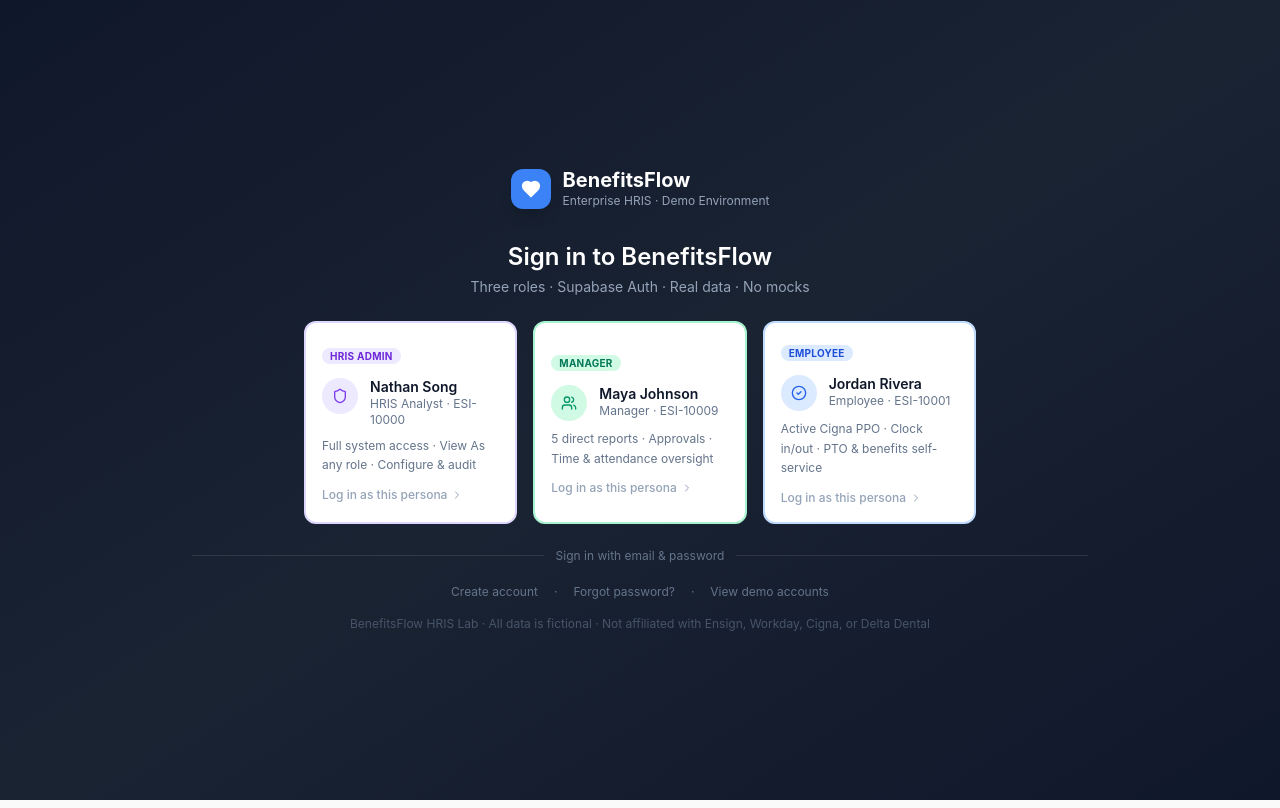
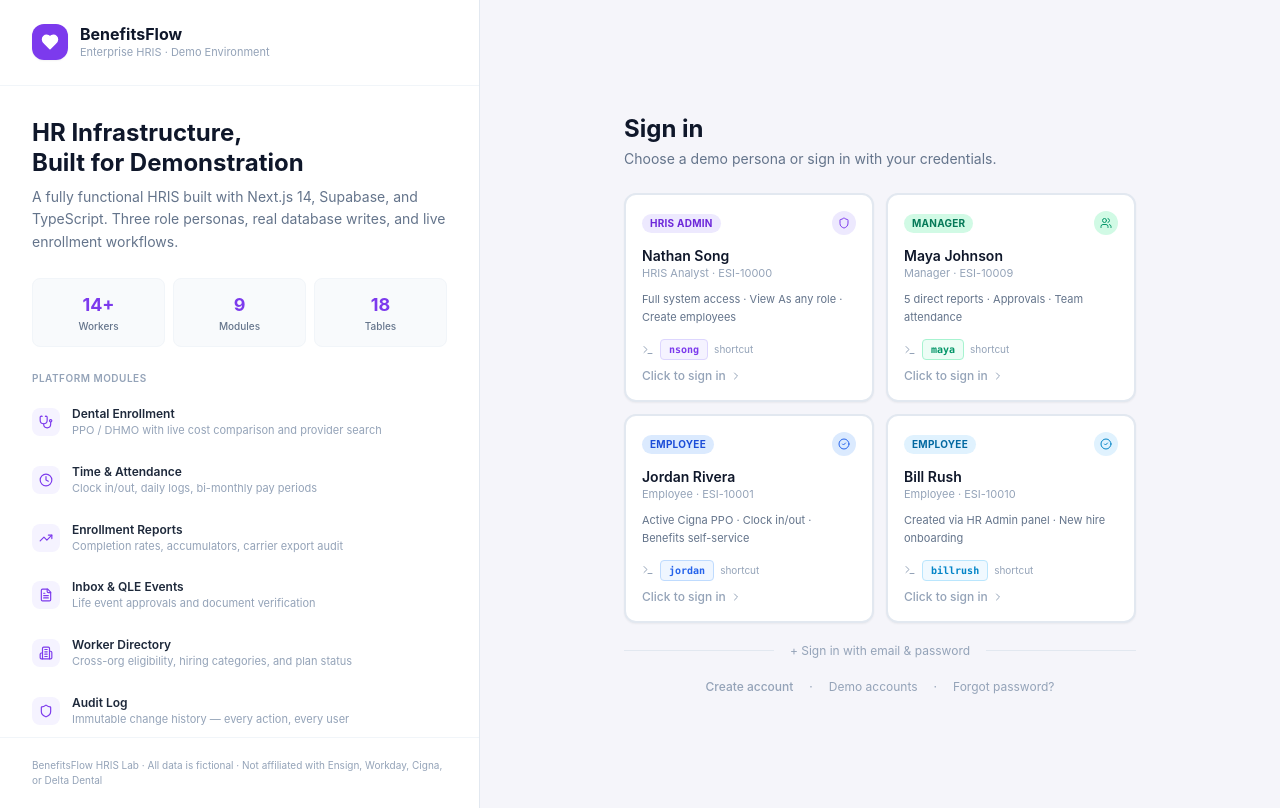
Before and after one commit to covercapy/benefitsflow, a Next.js app: page /login in a window 1280 px wide. Built offline with nearby package versions, Linux system fonts and the light colour scheme.

Commit message:
Redesign login page to dashboard split-panel layout

```diff
--- a/src/app/login/page.tsx
+++ b/src/app/login/page.tsx
@@ -2,80 +2,88 @@
 
 import { useState } from 'react'
 import { createClient } from '@/lib/supabase/client'
-import { Heart, Shield, Users, CheckCircle2, ChevronRight, Eye, EyeOff } from 'lucide-react'
+import {
+  Heart, Shield, Users, CheckCircle2, ChevronRight,
+  Eye, EyeOff, Stethoscope, Clock, FileText,
+  TrendingUp, Building2, Terminal
+} from 'lucide-react'
 import Link from 'next/link'
 import { cn } from '@/lib/utils'
 
 const USERNAME_SHORTCUTS: Record<string, string> = {
-  nsong: 'hris.analyst@benefitsflow.demo',
-  maya: 'manager.maya@benefitsflow.demo',
-  jordan: 'enrolled@benefitsflow.demo',
+  nsong:    'hris.analyst@benefitsflow.demo',
+  maya:     'manager.maya@benefitsflow.demo',
+  jordan:   'enrolled@benefitsflow.demo',
   billrush: 'billrush@benefitsflow.demo',
 }
 
 const DEMO_PERSONAS = [
   {
-    email: 'hris.analyst@benefitsflow.demo',
-    name: 'Nathan Song',
-    role: 'HRIS Analyst',
-    roleKey: 'HRIS_ANALYST',
+    email:      'hris.analyst@benefitsflow.demo',
+    shortcut:   'nsong',
+    name:       'Nathan Song',
+    role:       'HRIS Analyst',
     employeeId: 'ESI-10000',
-    scenario: 'Full system access · View As any role · Configure & audit',
-    icon: Shield,
-    color: 'violet',
-    badge: 'HRIS Admin',
+    scenario:   'Full system access · View As any role · Create employees',
+    icon:       Shield,
+    color:      'violet',
+    badge:      'HRIS Admin',
   },
   {
-    email: 'manager.maya@benefitsflow.demo',
-    name: 'Maya Johnson',
-    role: 'Manager',
-    roleKey: 'MANAGER',
+    email:      'manager.maya@benefitsflow.demo',
+    shortcut:   'maya',
+    name:       'Maya Johnson',
+    role:       'Manager',
     employeeId: 'ESI-10009',
-    scenario: '5 direct reports · Approvals · Time & attendance oversight',
-    icon: Users,
-    color: 'emerald',
-    badge: 'Manager',
+    scenario:   '5 direct reports · Approvals · Team attendance',
+    icon:       Users,
+    color:      'emerald',
+    badge:      'Manager',
   },
   {
-    email: 'enrolled@benefitsflow.demo',
-    name: 'Jordan Rivera',
-    role: 'Employee',
-    roleKey: 'EMPLOYEE',
+    email:      'enrolled@benefitsflow.demo',
+    shortcut:   'jordan',
+    name:       'Jordan Rivera',
+    role:       'Employee',
     employeeId: 'ESI-10001',
-    scenario: 'Active Cigna PPO · Clock in/out · PTO & benefits self-service',
-    icon: CheckCircle2,
-    color: 'blue',
-    badge: 'Employee',
+    scenario:   'Active Cigna PPO · Clock in/out · Benefits self-service',
+    icon:       CheckCircle2,
+    color:      'blue',
+    badge:      'Employee',
+  },
+  {
+    email:      'billrush@benefitsflow.demo',
+    shortcut:   'billrush',
+    name:       'Bill Rush',
+    role:       'Employee',
+    employeeId: 'ESI-10010',
+    scenario:   'Created via HR Admin panel · New hire onboarding',
+    icon:       CheckCircle2,
+    color:      'sky',
+    badge:      'Employee',
   },
 ]
 
-const COLOR_MAP: Record<string, { card: string; badge: string; icon: string; ring: string }> = {
-  violet: {
-    card: 'border-violet-200 hover:border-violet-400 hover:bg-violet-50/50',
-    badge: 'bg-violet-100 text-violet-700',
-    icon: 'bg-violet-100 text-violet-600',
-    ring: 'ring-violet-400',
-  },
-  emerald: {
-    card: 'border-emerald-200 hover:border-emerald-400 hover:bg-emerald-50/50',
-    badge: 'bg-emerald-100 text-emerald-700',
-    icon: 'bg-emerald-100 text-emerald-600',
-    ring: 'ring-emerald-400',
-  },
-  blue: {
-    card: 'border-blue-200 hover:border-blue-400 hover:bg-blue-50/50',
-    badge: 'bg-blue-100 text-blue-700',
-    icon: 'bg-blue-100 text-blue-600',
-    ring: 'ring-blue-400',
-  },
+const COLOR_MAP: Record<string, { card: string; badge: string; icon: string; shortcut: string; ring: string }> = {
+  violet: { card: 'hover:border-violet-300 hover:bg-violet-50/40', badge: 'bg-violet-100 text-violet-700', icon: 'bg-violet-100 text-violet-600', shortcut: 'bg-violet-50 text-violet-600 border-violet-200', ring: 'ring-violet-400' },
+  emerald: { card: 'hover:border-emerald-300 hover:bg-emerald-50/40', badge: 'bg-emerald-100 text-emerald-700', icon: 'bg-emerald-100 text-emerald-600', shortcut: 'bg-emerald-50 text-emerald-600 border-emerald-200', ring: 'ring-emerald-400' },
+  blue: { card: 'hover:border-blue-300 hover:bg-blue-50/40', badge: 'bg-blue-100 text-blue-700', icon: 'bg-blue-100 text-blue-600', shortcut: 'bg-blue-50 text-blue-600 border-blue-200', ring: 'ring-blue-400' },
+  sky: { card: 'hover:border-sky-300 hover:bg-sky-50/40', badge: 'bg-sky-100 text-sky-700', icon: 'bg-sky-100 text-sky-600', shortcut: 'bg-sky-50 text-sky-600 border-sky-200', ring: 'ring-sky-400' },
 }
+
+const FEATURE_HIGHLIGHTS = [
+  { icon: Stethoscope, label: 'Dental Enrollment',   desc: 'PPO / DHMO with live cost comparison and provider search' },
+  { icon: Clock,       label: 'Time & Attendance',   desc: 'Clock in/out, daily logs, bi-monthly pay periods' },
+  { icon: TrendingUp,  label: 'Enrollment Reports',  desc: 'Completion rates, accumulators, carrier export audit' },
+  { icon: FileText,    label: 'Inbox & QLE Events',  desc: 'Life event approvals and document verification' },
+  { icon: Building2,   label: 'Worker Directory',    desc: 'Cross-org eligibility, hiring categories, and plan status' },
+  { icon: Shield,      label: 'Audit Log',           desc: 'Immutable change history — every action, every user' },
+]
 
 function withTimeout<T>(promise: Promise<T>, ms: number): Promise<T> {
   return Promise.race([
     promise,
-    new Promise<T>((_, reject) =>
-      setTimeout(() => reject(new Error('TIMEOUT')), ms)
-    ),
+    new Promise<T>((_, reject) => setTimeout(() => reject(new Error('TIMEOUT')), ms)),
   ])
 }
 
@@ -92,17 +100,17 @@
     setLoading(email)
     setError(null)
     try {
-      const response = await withTimeout(fetch('/api/demo-login', {
+      const res = await withTimeout(fetch('/api/demo-login', {
         method: 'POST',
         headers: { 'Content-Type': 'application/json' },
         body: JSON.stringify({ email }),
-      }), 6000)
-      const result = await response.json()
-      if (!response.ok) throw new Error(result.error || 'Demo login failed')
+      }), 7000)
+      const result = await res.json()
+      if (!res.ok) throw new Error(result.error || 'Demo login failed')
       window.location.href = '/dashboard'
     } catch (err: unknown) {
-      const message = err instanceof Error ? err.message : 'Demo login failed'
-      setError(message === 'TIMEOUT' ? 'Demo login timed out. Check the Supabase connection.' : message)
+      const msg = err instanceof Error ? err.message : 'Login failed'
+      setError(msg === 'TIMEOUT' ? 'Request timed out — check your Supabase connection.' : msg)
       setLoading(null)
     }
   }
@@ -111,28 +119,22 @@
     e.preventDefault()
     setLoading('manual')
     setError(null)
-
-    // Resolve username shortcut — e.g. "nsong" → "hris.analyst@benefitsflow.demo"
-    const resolvedEmail = USERNAME_SHORTCUTS[manualEmail.trim().toLowerCase()] || manualEmail.trim()
-    const isShortcut = resolvedEmail !== manualEmail.trim()
-
+    const resolved = USERNAME_SHORTCUTS[manualEmail.trim().toLowerCase()] || manualEmail.trim()
+    const isShortcut = resolved !== manualEmail.trim()
     try {
       if (isShortcut) {
-        // Use the demo-login API so we use DEMO_ACCOUNT_PASSWORD consistently
-        const response = await withTimeout(fetch('/api/demo-login', {
+        const res = await withTimeout(fetch('/api/demo-login', {
           method: 'POST',
           headers: { 'Content-Type': 'application/json' },
-          body: JSON.stringify({ email: resolvedEmail }),
-        }), 6000)
-        const result = await response.json()
-        if (!response.ok) throw new Error(result.error || 'Login failed')
+          body: JSON.stringify({ email: resolved }),
+        }), 7000)
+        const result = await res.json()
+        if (!res.ok) throw new Error(result.error || 'Login failed')
         window.location.href = '/dashboard'
         return
       }
-      // Standard email + password login
       const { error: signInError } = await withTimeout(
-        supabase.auth.signInWithPassword({ email: resolvedEmail, password: manualPassword }),
-        4000
+        supabase.auth.signInWithPassword({ email: resolved, password: manualPassword }), 5000
       )
       if (signInError) throw signInError
       window.location.href = '/dashboard'
@@ -143,36 +145,104 @@
   }
 
   return (
-    <div className="min-h-screen bg-gradient-to-br from-slate-900 via-[#1a2332] to-slate-900 flex flex-col items-center justify-center p-6">
-      {/* Logo */}
-      <div className="flex items-center gap-3 mb-8">
-        <div className="w-10 h-10 bg-blue-500 rounded-xl flex items-center justify-center shadow-lg">
-          <Heart className="w-5 h-5 text-white fill-white" />
+    <div className="min-h-screen bg-[#f5f5fa] flex">
+
+      {/* ── LEFT PANEL — branding + feature list ── */}
+      <div className="hidden lg:flex lg:w-[420px] xl:w-[480px] shrink-0 bg-white border-r border-slate-200 flex-col">
+
+        {/* Logo header */}
+        <div className="px-8 py-6 border-b border-slate-100 flex items-center gap-3">
+          <div className="w-9 h-9 bg-violet-600 rounded-xl flex items-center justify-center shadow-sm">
+            <Heart className="w-4.5 h-4.5 text-white fill-white" style={{ width: 18, height: 18 }} />
           </div>
           <div>
-          <p className="font-bold text-xl text-white leading-tight">BenefitsFlow</p>
-          <p className="text-xs text-slate-400">Enterprise HRIS · Demo Environment</p>
+            <p className="font-bold text-slate-900 leading-tight">BenefitsFlow</p>
+            <p className="text-[11px] text-slate-400">Enterprise HRIS · Demo Environment</p>
           </div>
         </div>
 
-      <div className="w-full max-w-4xl">
+        {/* Hero text */}
+        <div className="px-8 pt-8 pb-6">
+          <h2 className="text-2xl font-bold text-slate-900 leading-tight mb-2">
+            HR Infrastructure,<br />Built for Demonstration
+          </h2>
+          <p className="text-sm text-slate-500 leading-relaxed">
+            A fully functional HRIS built with Next.js 14, Supabase, and TypeScript.
+            Three role personas, real database writes, and live enrollment workflows.
+          </p>
+        </div>
+
+        {/* Stat strip */}
+        <div className="mx-8 mb-6 grid grid-cols-3 gap-2">
+          {[
+            { label: 'Workers', value: '14+' },
+            { label: 'Modules', value: '9' },
+            { label: 'Tables', value: '18' },
+          ].map(s => (
+            <div key={s.label} className="bg-slate-50 rounded-lg p-3 text-center border border-slate-100">
+              <p className="text-lg font-bold text-violet-600">{s.value}</p>
+              <p className="text-[10px] text-slate-500 font-medium">{s.label}</p>
+            </div>
+          ))}
+        </div>
+
+        {/* Feature list */}
+        <div className="px-8 flex-1">
+          <p className="text-[10px] font-semibold text-slate-400 uppercase tracking-wider mb-3">Platform Modules</p>
+          <div className="space-y-2">
+            {FEATURE_HIGHLIGHTS.map(f => {
+              const Icon = f.icon
+              return (
+                <div key={f.label} className="flex items-start gap-3 py-2">
+                  <div className="w-7 h-7 bg-violet-50 rounded-lg flex items-center justify-center shrink-0 mt-0.5">
+                    <Icon className="w-3.5 h-3.5 text-violet-600" />
+                  </div>
+                  <div>
+                    <p className="text-xs font-semibold text-slate-800">{f.label}</p>
+                    <p className="text-[11px] text-slate-400 leading-relaxed">{f.desc}</p>
+                  </div>
+                </div>
+              )
+            })}
+          </div>
+        </div>
+
+        {/* Footer */}
+        <div className="px-8 py-5 border-t border-slate-100">
+          <p className="text-[10px] text-slate-400">
+            BenefitsFlow HRIS Lab · All data is fictional · Not affiliated with Ensign, Workday, Cigna, or Delta Dental
+          </p>
+        </div>
+      </div>
+
+      {/* ── RIGHT PANEL — sign-in form ── */}
+      <div className="flex-1 flex flex-col items-center justify-center p-6 overflow-y-auto">
+
+        {/* Mobile logo */}
+        <div className="flex lg:hidden items-center gap-2.5 mb-6">
+          <div className="w-8 h-8 bg-violet-600 rounded-lg flex items-center justify-center">
+            <Heart className="w-4 h-4 text-white fill-white" />
+          </div>
+          <p className="font-bold text-slate-900">BenefitsFlow</p>
+        </div>
+
+        <div className="w-full max-w-lg">
+
           {/* Heading */}
-        <div className="text-center mb-6">
-          <h1 className="text-2xl font-semibold text-white">Sign in to BenefitsFlow</h1>
-          <p className="text-slate-400 text-sm mt-1">
-            Three roles · Supabase Auth · Real data · No mocks
-          </p>
+          <div className="mb-6">
+            <h1 className="text-2xl font-bold text-slate-900">Sign in</h1>
+            <p className="text-sm text-slate-500 mt-1">Choose a demo persona or sign in with your credentials.</p>
           </div>
 
           {/* Error */}
           {error && (
-          <div className="mb-4 bg-red-900/40 border border-red-500/40 rounded-xl px-4 py-3 text-red-300 text-sm text-center">
+            <div className="mb-4 bg-red-50 border border-red-200 rounded-xl px-4 py-3 text-red-700 text-sm">
               {error}
             </div>
           )}
 
           {/* Persona cards */}
-        <div className="grid grid-cols-1 md:grid-cols-3 gap-4 mb-6 max-w-2xl mx-auto">
+          <div className="grid grid-cols-1 sm:grid-cols-2 gap-3 mb-5">
             {DEMO_PERSONAS.map(persona => {
               const colors = COLOR_MAP[persona.color]
               const Icon = persona.icon
@@ -184,35 +254,41 @@
                   onClick={() => loginAs(persona.email)}
                   disabled={!!loading}
                   className={cn(
-                  'relative text-left bg-white rounded-xl border-2 p-4 transition-all duration-150 group',
+                    'relative text-left bg-white rounded-xl border-2 border-slate-200 p-4 transition-all duration-150 group shadow-sm',
                     colors.card,
                     isLoading && `ring-2 ${colors.ring}`,
-                  loading && loading !== persona.email && 'opacity-50'
+                    loading && loading !== persona.email && 'opacity-50 cursor-not-allowed'
                   )}
                 >
                   {/* Role badge */}
+                  <div className="flex items-center justify-between mb-3">
                     <span className={cn('text-[10px] font-bold uppercase tracking-wide px-2 py-0.5 rounded-full', colors.badge)}>
                       {persona.badge}
                     </span>
-
-                <div className="flex items-start gap-3 mt-3">
-                  <div className={cn('w-9 h-9 rounded-full flex items-center justify-center shrink-0', colors.icon)}>
-                    {isLoading ? (
-                      <div className="w-4 h-4 border-2 border-current border-t-transparent rounded-full animate-spin" />
-                    ) : (
-                      <Icon className="w-4 h-4" />
-                    )}
-                  </div>
-                  <div className="min-w-0 flex-1">
-                    <p className="font-semibold text-slate-900 text-sm leading-tight">{persona.name}</p>
-                    <p className="text-xs text-slate-500">{persona.role} · {persona.employeeId}</p>
+                    <div className={cn('w-6 h-6 rounded-full flex items-center justify-center shrink-0', colors.icon)}>
+                      {isLoading
+                        ? <div className="w-3 h-3 border-2 border-current border-t-transparent rounded-full animate-spin" />
+                        : <Icon className="w-3 h-3" />
+                      }
                     </div>
                   </div>
 
-                <p className="text-xs text-slate-500 mt-2 leading-relaxed">{persona.scenario}</p>
+                  <p className="font-semibold text-slate-900 text-sm leading-tight">{persona.name}</p>
+                  <p className="text-[11px] text-slate-400 mb-2.5">{persona.role} · {persona.employeeId}</p>
 
-                <div className="flex items-center gap-1 mt-3 text-xs font-medium text-slate-400 group-hover:text-slate-700 transition-colors">
-                  {isLoading ? 'Authenticating...' : 'Log in as this persona'}
+                  <p className="text-[11px] text-slate-500 leading-relaxed mb-3">{persona.scenario}</p>
+
+                  {/* Shortcut pill */}
+                  <div className="flex items-center gap-1.5">
+                    <Terminal className="w-3 h-3 text-slate-400 shrink-0" />
+                    <code className={cn('text-[10px] font-mono font-semibold px-2 py-0.5 rounded border', colors.shortcut)}>
+                      {persona.shortcut}
+                    </code>
+                    <span className="text-[10px] text-slate-400">shortcut</span>
+                  </div>
+
+                  <div className="flex items-center gap-1 mt-2 text-xs font-medium text-slate-400 group-hover:text-slate-700 transition-colors">
+                    {isLoading ? 'Signing in…' : 'Click to sign in'}
                     {!isLoading && <ChevronRight className="w-3 h-3" />}
                   </div>
                 </button>
@@ -221,46 +297,47 @@
           </div>
 
           {/* Divider */}
-        <div className="flex items-center gap-3 mb-4">
-          <div className="flex-1 h-px bg-white/10" />
+          <div className="relative flex items-center gap-3 mb-5">
+            <div className="flex-1 h-px bg-slate-200" />
             <button
               onClick={() => setShowManual(!showManual)}
-            className="text-xs text-slate-500 hover:text-slate-300 transition-colors"
+              className="text-xs text-slate-400 hover:text-slate-700 transition-colors whitespace-nowrap px-1"
             >
-            {showManual ? 'Hide manual login' : 'Sign in with email & password'}
+              {showManual ? '− Hide' : '+ Sign in with email & password'}
             </button>
-          <div className="flex-1 h-px bg-white/10" />
+            <div className="flex-1 h-px bg-slate-200" />
           </div>
 
-        {/* Manual login */}
+          {/* Manual login form */}
           {showManual && (
-          <form onSubmit={manualLogin} className="bg-white/5 border border-white/10 rounded-xl p-5 max-w-sm mx-auto space-y-3">
+            <div className="bg-white border border-slate-200 rounded-xl p-5 mb-5 shadow-sm space-y-3">
+              <form onSubmit={manualLogin} className="space-y-3">
                 <div>
-              <label className="text-xs text-slate-400 block mb-1">Email</label>
+                  <label className="text-xs font-medium text-slate-600 block mb-1">Email or shortcut</label>
                   <input
                     type="text"
                     value={manualEmail}
                     onChange={e => setManualEmail(e.target.value)}
-                placeholder="email or shortcut (nsong, maya, jordan)"
-                className="w-full bg-white/10 border border-white/20 rounded-lg px-3 py-2 text-sm text-white placeholder-slate-500 outline-none focus:ring-1 focus:ring-blue-500"
+                    placeholder="email@company.com or nsong / maya / jordan"
+                    className="w-full bg-slate-50 border border-slate-200 rounded-lg px-3 py-2 text-sm text-slate-900 placeholder-slate-400 outline-none focus:ring-2 focus:ring-violet-500 focus:border-transparent"
                     required
                   />
-              <p className="text-[10px] text-slate-500 mt-0.5">Shortcuts: nsong · maya · jordan · billrush</p>
+                  <p className="text-[10px] text-slate-400 mt-1">Shortcuts: nsong · maya · jordan · billrush</p>
                 </div>
                 <div>
-              <label className="text-xs text-slate-400 block mb-1">Password</label>
+                  <label className="text-xs font-medium text-slate-600 block mb-1">Password</label>
                   <div className="relative">
                     <input
                       type={showPassword ? 'text' : 'password'}
                       value={manualPassword}
                       onChange={e => setManualPassword(e.target.value)}
-                  className="w-full bg-white/10 border border-white/20 rounded-lg px-3 py-2 pr-10 text-sm text-white outline-none focus:ring-1 focus:ring-blue-500"
+                      className="w-full bg-slate-50 border border-slate-200 rounded-lg px-3 py-2 pr-10 text-sm text-slate-900 outline-none focus:ring-2 focus:ring-violet-500 focus:border-transparent"
                       required
                     />
                     <button
                       type="button"
                       onClick={() => setShowPassword(!showPassword)}
-                  className="absolute right-3 top-2.5 text-slate-500 hover:text-slate-300"
+                      className="absolute right-3 top-2.5 text-slate-400 hover:text-slate-600"
                     >
                       {showPassword ? <EyeOff className="w-4 h-4" /> : <Eye className="w-4 h-4" />}
                     </button>
@@ -269,26 +346,26 @@
                 <button
                   type="submit"
                   disabled={!!loading}
-              className="w-full bg-blue-600 hover:bg-blue-700 text-white text-sm font-medium rounded-lg py-2 transition-colors disabled:opacity-50"
+                  className="w-full bg-violet-600 hover:bg-violet-700 text-white text-sm font-semibold py-2.5 rounded-lg transition-colors disabled:opacity-50"
                 >
-              {loading === 'manual' ? 'Signing in...' : 'Sign in'}
+                  {loading === 'manual' ? 'Signing in…' : 'Sign in'}
                 </button>
               </form>
+              <p className="text-center text-xs text-slate-400">
+                <Link href="/forgot-password" className="hover:text-violet-600 transition-colors">Forgot password?</Link>
+              </p>
+            </div>
           )}
 
-        {/* Disclaimer */}
-        {/* Auth links */}
-        <div className="flex items-center justify-center gap-4 mt-5 text-xs text-slate-500">
-          <Link href="/register" className="hover:text-slate-300 transition-colors">Create account</Link>
+          {/* Bottom links */}
+          <div className="flex items-center justify-center gap-4 text-xs text-slate-400">
+            <Link href="/register" className="hover:text-violet-600 transition-colors font-medium">Create account</Link>
             <span>·</span>
-          <Link href="/forgot-password" className="hover:text-slate-300 transition-colors">Forgot password?</Link>
+            <Link href="/demo-accounts" className="hover:text-violet-600 transition-colors">Demo accounts</Link>
             <span>·</span>
-          <Link href="/demo-accounts" className="hover:text-slate-300 transition-colors">View demo accounts</Link>
+            <Link href="/forgot-password" className="hover:text-violet-600 transition-colors">Forgot password?</Link>
           </div>
-
-        <p className="text-center text-xs text-slate-600 mt-4">
-          BenefitsFlow HRIS Lab · All data is fictional · Not affiliated with Ensign, Workday, Cigna, or Delta Dental
-        </p>
+        </div>
       </div>
     </div>
   )
```
Also changed, not shown: 1 other file (tests, documents, lock files or other folders). Lines whose indentation alone changed are shown as unchanged.
